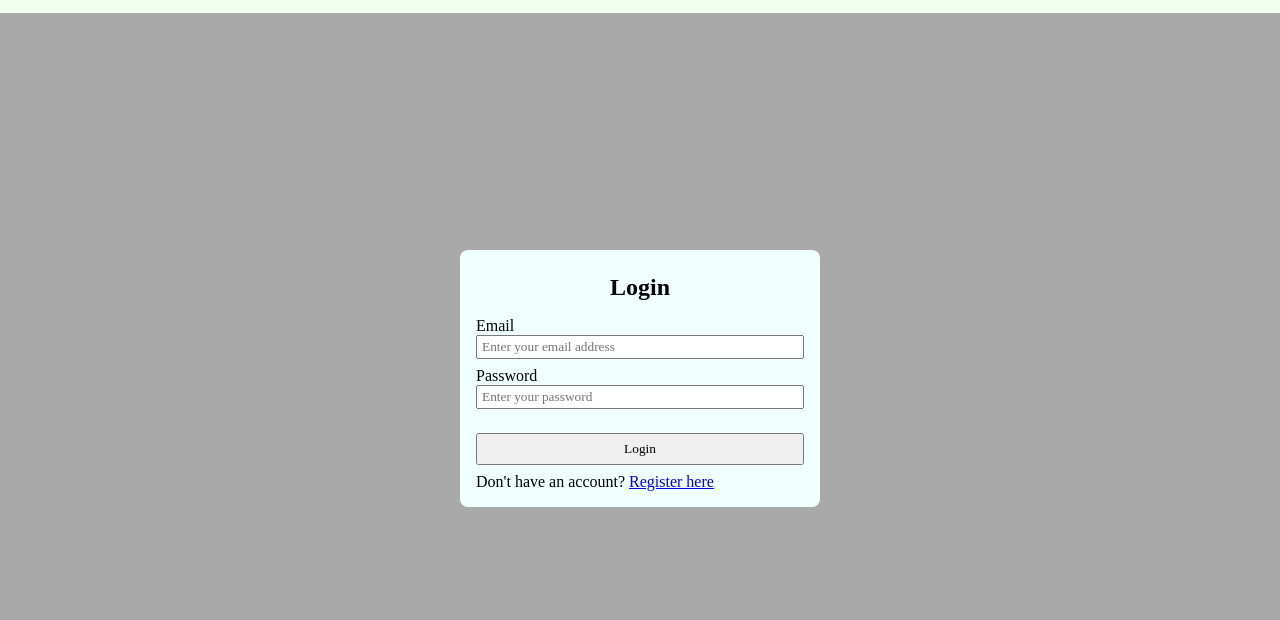
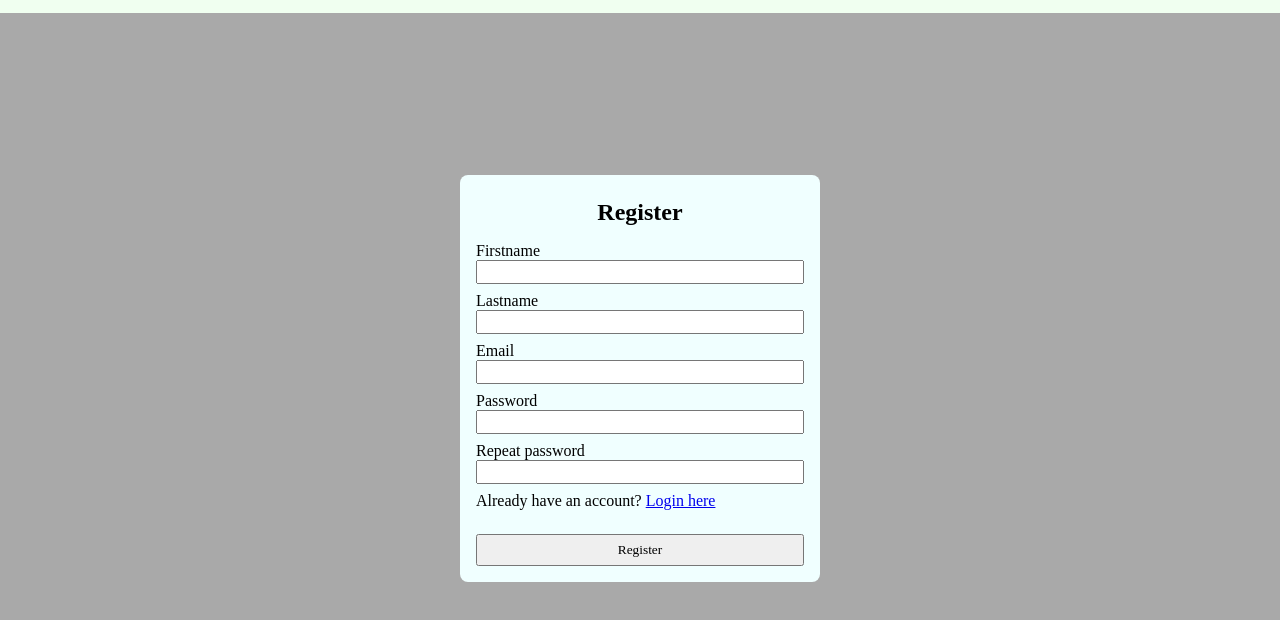
Before and after one commit to dianat2021/js-reading-list-tracker-fullstack, a website with bundled scripts: page public/index.html in a window 1280 px wide. Shown: the part 56-676 px from the top of the page. Built offline with nearby package versions, Linux system fonts and the light colour scheme.

Commit message:
create register form with basic layout and styles

```diff
--- /dev/null
+++ b/public/css/register.css
@@ -0,0 +1,31 @@
+.register-container {
+  width: 100%;
+  height: 100%;
+  display: flex;
+  justify-content: center;
+  align-items: center;
+}
+.register-form {
+  display: flex;
+  flex-direction: column;
+  width: 360px;
+  gap: var(--space-small);
+  padding: var(--space-medium);
+  border-radius: var(--border-radius-medium);
+  background-color: azure;
+}
+.register-form__title {
+  text-align: center;
+  padding: var(--space-small) 0;
+}
+.register-form div > * {
+  display: block;
+}
+.register-form input {
+  width: 100%;
+  height: 24px;
+}
+.register-form__submit-button {
+  height: 32px;
+  margin-top: var(--space-medium);
+}
--- a/public/index.html
+++ b/public/index.html
@@ -7,6 +7,7 @@
     <link rel="stylesheet" href="./css/style.css" />
     <link rel="stylesheet" href="./css/header.css" />
     <link rel="stylesheet" href="./css/login.css" />
+    <link rel="stylesheet" href="./css/register.css" />
     <meta name="viewport" content="width=device-width, initial-scale=1.0" />
     <title>Vite App</title>
   </head>
--- a/public/js/app.js
+++ b/public/js/app.js
@@ -1,5 +1,7 @@
 import displayLogin from "./displayLogin";
+import displayRegister from "./displayRegister";
 
 document.addEventListener("DOMContentLoaded", () => {
-  displayLogin();
+  //   displayLogin();
+  displayRegister();
 });
--- a/public/js/displayLogin.js
+++ b/public/js/displayLogin.js
@@ -1,5 +1,6 @@
 const displayLogin = () => {
   const main = document.querySelector("main");
+  main.innerHTML = "";
 
   // Creating elements
   const loginFormContainer = document.createElement("div");
--- /dev/null
+++ b/public/js/displayRegister.js
@@ -0,0 +1,81 @@
+const displayRegister = () => {
+  // Selecting main and clearing the existing content
+  const main = document.querySelector("main");
+  main.innerHTML = "";
+
+  // Creating elements
+  const registerFormContainer = document.createElement("div");
+  const registerForm = document.createElement("form");
+  const registerFormTitle = document.createElement("h2");
+  const firstnameContainer = document.createElement("div");
+  const lastnameContainer = document.createElement("div");
+  const emailContainer = document.createElement("div");
+  const passwordContainer = document.createElement("div");
+  const RepeatpasswordContainer = document.createElement("div");
+  const firstnameLabel = document.createElement("label");
+  const lastnameLabel = document.createElement("label");
+  const emailLabel = document.createElement("label");
+  const passwordLabel = document.createElement("label");
+  const repeatPasswordLabel = document.createElement("label");
+  const firstnameInput = document.createElement("input");
+  const lastnameInput = document.createElement("input");
+  const emailInput = document.createElement("input");
+  const passwordInput = document.createElement("input");
+  const repeatPasswordInput = document.createElement("input");
+  const registerButton = document.createElement("button");
+  const switchToLogin = document.createElement("p");
+  const loginFormLink = document.createElement("a");
+
+  // Appending elements
+  main.append(registerFormContainer);
+  registerFormContainer.append(registerForm);
+  registerForm.append(
+    registerFormTitle,
+    firstnameContainer,
+    lastnameContainer,
+    emailContainer,
+    passwordContainer,
+    RepeatpasswordContainer,
+    switchToLogin,
+    registerButton
+  );
+  firstnameContainer.append(firstnameLabel, firstnameInput);
+  lastnameContainer.append(lastnameLabel, lastnameInput);
+  emailContainer.append(emailLabel, emailInput);
+  passwordContainer.append(passwordLabel, passwordInput);
+  RepeatpasswordContainer.append(repeatPasswordLabel, repeatPasswordInput);
+  switchToLogin.append("Already have an account? ", loginFormLink);
+
+  // Populating elements and adding attributes
+  registerFormTitle.textContent = "Register";
+  firstnameLabel.textContent = "Firstname";
+  lastnameLabel.textContent = "Lastname";
+  emailLabel.textContent = "Email";
+  passwordLabel.textContent = "Password";
+  repeatPasswordLabel.textContent = "Repeat password";
+  registerButton.textContent = "Register";
+  loginFormLink.textContent = "Login here";
+
+  firstnameLabel.htmlFor = "firstname";
+  lastnameLabel.htmlFor = "lastname";
+  emailLabel.htmlFor = "email";
+  passwordLabel.htmlFor = "password";
+  repeatPasswordLabel.htmlFor = "repeat-password";
+
+  firstnameInput.id = "firstname";
+  lastnameInput.id = "lastname";
+  emailInput.id = "email";
+  passwordInput.id = "password";
+  repeatPasswordInput.id = "repeat-password";
+  passwordInput.type = "password";
+  repeatPasswordInput.type = "password";
+  loginFormLink.href = "#";
+
+  // Adding class names
+  registerFormContainer.classList.add("register-container");
+  registerForm.classList.add("register-form");
+  registerFormTitle.classList.add("register-form__title");
+  registerButton.classList.add("register-form__submit-button");
+};
+
+export default displayRegister;
```
